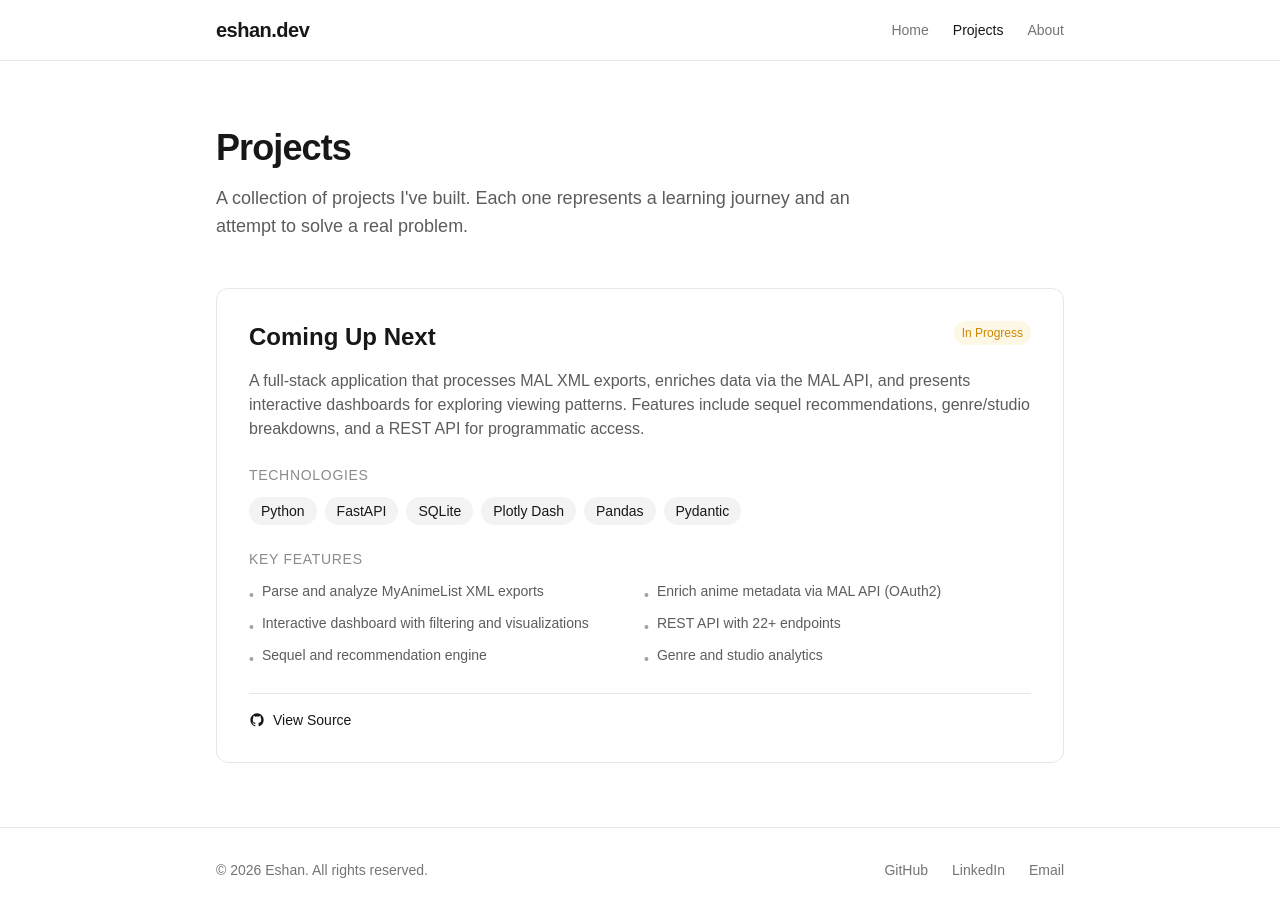
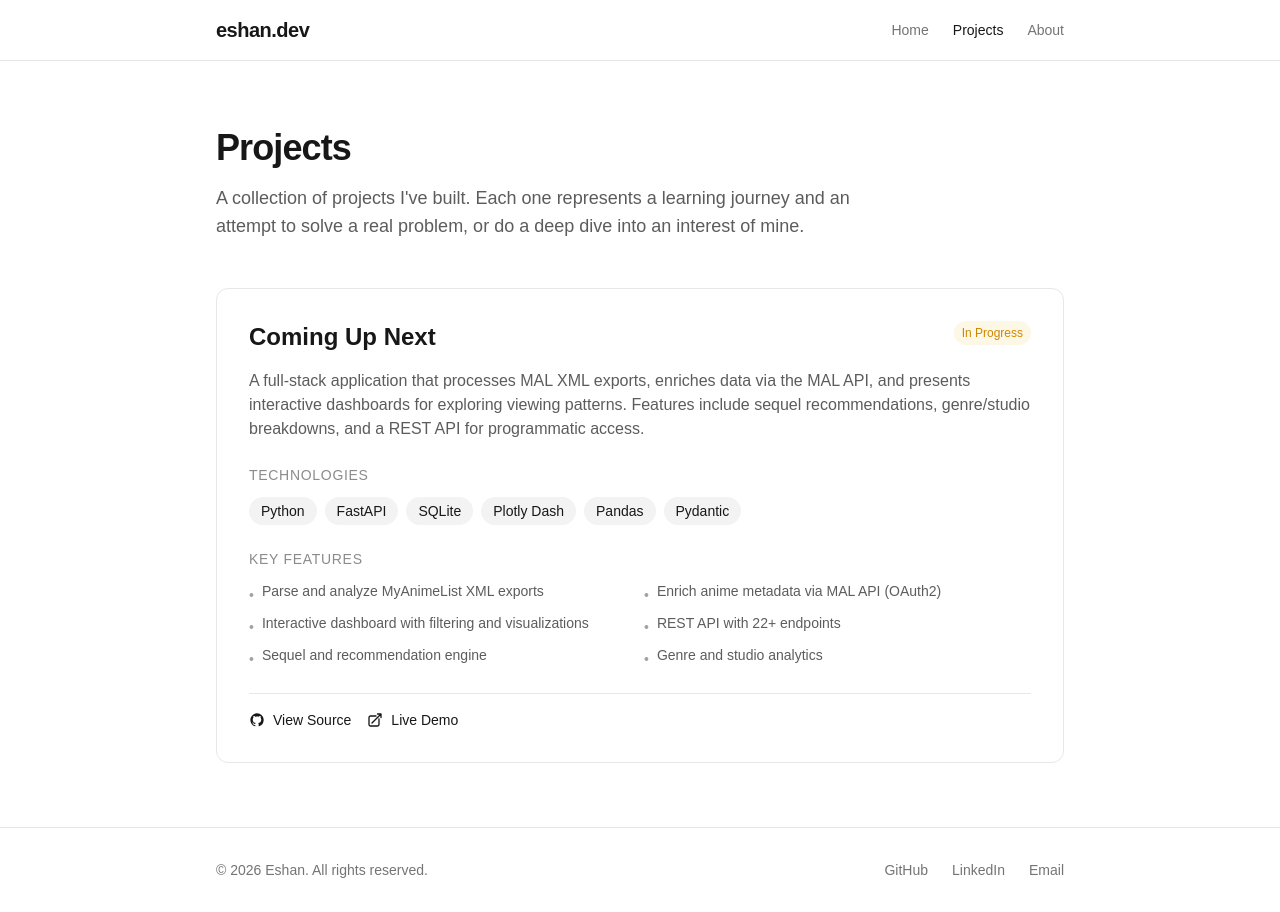
Before and after one commit to eshan-shakrani/eshan-dev, a Next.js app: page /projects in a window 1280 px wide. Built offline with nearby package versions, Linux system fonts and the light colour scheme.

Commit message:
Added a link to the Coming Up Next dashboard when the project title is clicked

```diff
--- a/src/app/projects/page.tsx
+++ b/src/app/projects/page.tsx
@@ -28,6 +28,7 @@ const projects: Project[] = [
       "Genre and studio analytics",
     ],
     github: "https://github.com/eshan/coming-up-next",
+    live: "coming-up-next-production-8258.up.railway.app",
     status: "in-progress",
   },
   // Add more projects here as you build them
@@ -60,7 +61,8 @@ export default function ProjectsPage() {
         <h1 className="text-3xl sm:text-4xl font-bold tracking-tight">Projects</h1>
         <p className="text-lg text-foreground/70 max-w-2xl">
           A collection of projects I've built. Each one represents a learning
-          journey and an attempt to solve a real problem.
+          journey and an attempt to solve a real problem, or do a deep dive
+          into an interest of mine.
         </p>
       </div>
 
@@ -71,7 +73,16 @@ export default function ProjectsPage() {
             className="rounded-xl border border-foreground/10 p-6 sm:p-8"
           >
             <div className="flex flex-wrap items-start justify-between gap-4 mb-4">
-              <h2 className="text-2xl font-semibold">{project.title}</h2>
+              <h2 className="text-2xl font-semibold">
+                {project.live ? (
+                  <Link href={project.live} target="_blank" rel="noopener noreferrer"
+                    className="hover:text-foreground/70 transition-colors">
+                    {project.title}
+                    </Link>
+                ) : (
+                  project.title
+                )}
+              </h2>
               <StatusBadge status={project.status} />
             </div>
 
```
